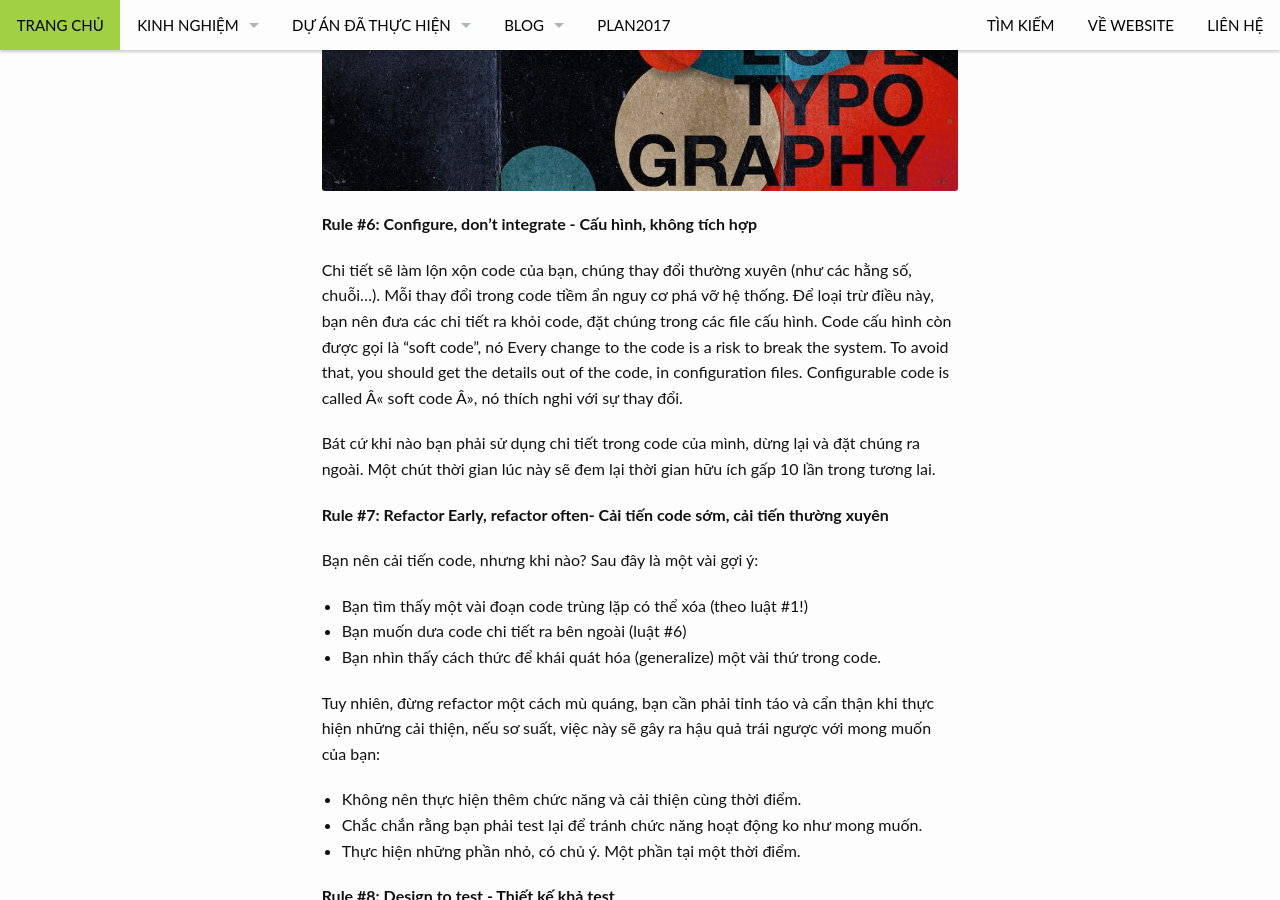
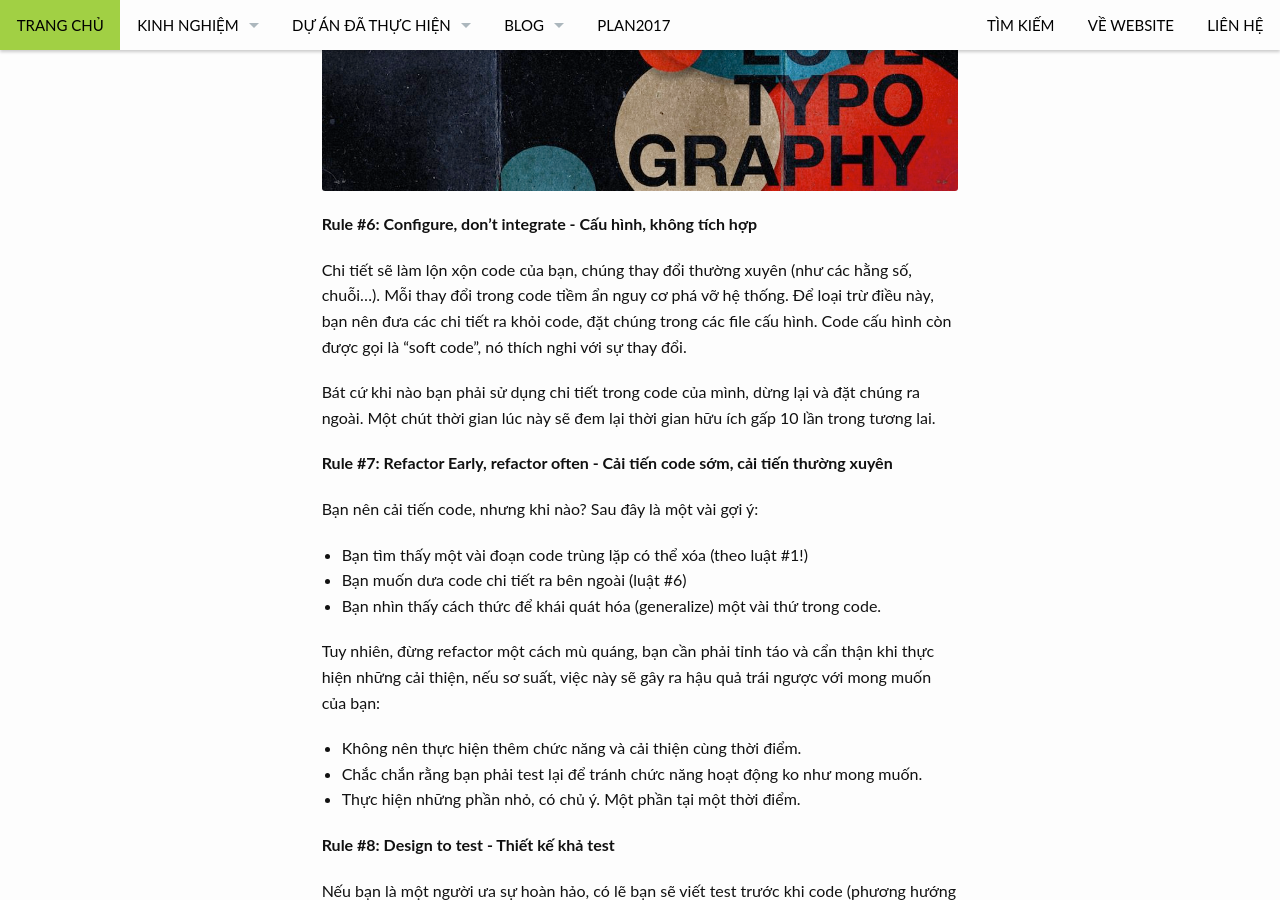
Before and after one commit to quangnd/quangnd.github.io, a Jekyll site: the page built from _posts/design/2016-08-12-10luat-lap-trinh-vien.md, in a window 1280 px wide and 900 px high, scrolled down 2394 px. Built offline with Jekyll 4.4.1, drawn with Linux system fonts in a browser that asks for light colours; some of the changed text lies outside the part shown.

Commit message:
Update 10 rules

```diff
--- a/_posts/design/2016-08-12-10luat-lap-trinh-vien.md
+++ b/_posts/design/2016-08-12-10luat-lap-trinh-vien.md
@@ -62,11 +62,11 @@ Respecting the Law of Demeter when writing code enhance maintainability and redu
 
 **Rule #6: Configure, don’t integrate - Cấu hình, không tích hợp**
 
-Chi tiết sẽ làm lộn xộn code của bạn, chúng thay đổi thường xuyên (như các hằng số, chuỗi...). Mỗi thay đổi trong code tiềm ẩn nguy cơ phá vỡ hệ thống. Để loại trừ điều này, bạn nên đưa các chi tiết ra khỏi code, đặt chúng trong các file cấu hình. Code cấu hình còn được gọi là "soft code", nó  Every change to the code is a risk to break the system. To avoid that, you should get the details out of the code, in configuration files. Configurable code is called Â« soft code Â», nó thích nghi với sự thay đổi.
+Chi tiết sẽ làm lộn xộn code của bạn, chúng thay đổi thường xuyên (như các hằng số, chuỗi...). Mỗi thay đổi trong code tiềm ẩn nguy cơ phá vỡ hệ thống. Để loại trừ điều này, bạn nên đưa các chi tiết ra khỏi code, đặt chúng trong các file cấu hình. Code cấu hình còn được gọi là "soft code", nó  thích nghi với sự thay đổi.
 
 Bát cứ khi nào bạn phải sử dụng chi tiết trong code của mình, dừng lại và đặt chúng ra ngoài. Một chút thời gian lúc này sẽ đem lại thời gian hữu ích gấp 10 lần trong tương lai.
 
-**Rule #7: Refactor Early, refactor often- Cải tiến code sớm, cải tiến thường xuyên**
+**Rule #7: Refactor Early, refactor often - Cải tiến code sớm, cải tiến thường xuyên**
 
 Bạn nên cải tiến code, nhưng khi nào? Sau đây là một vài gợi ý:
 
```
Also changed, not shown: other parts of _posts/design/2016-08-12-10luat-lap-trinh-vien.md (+1 -1 lines).
